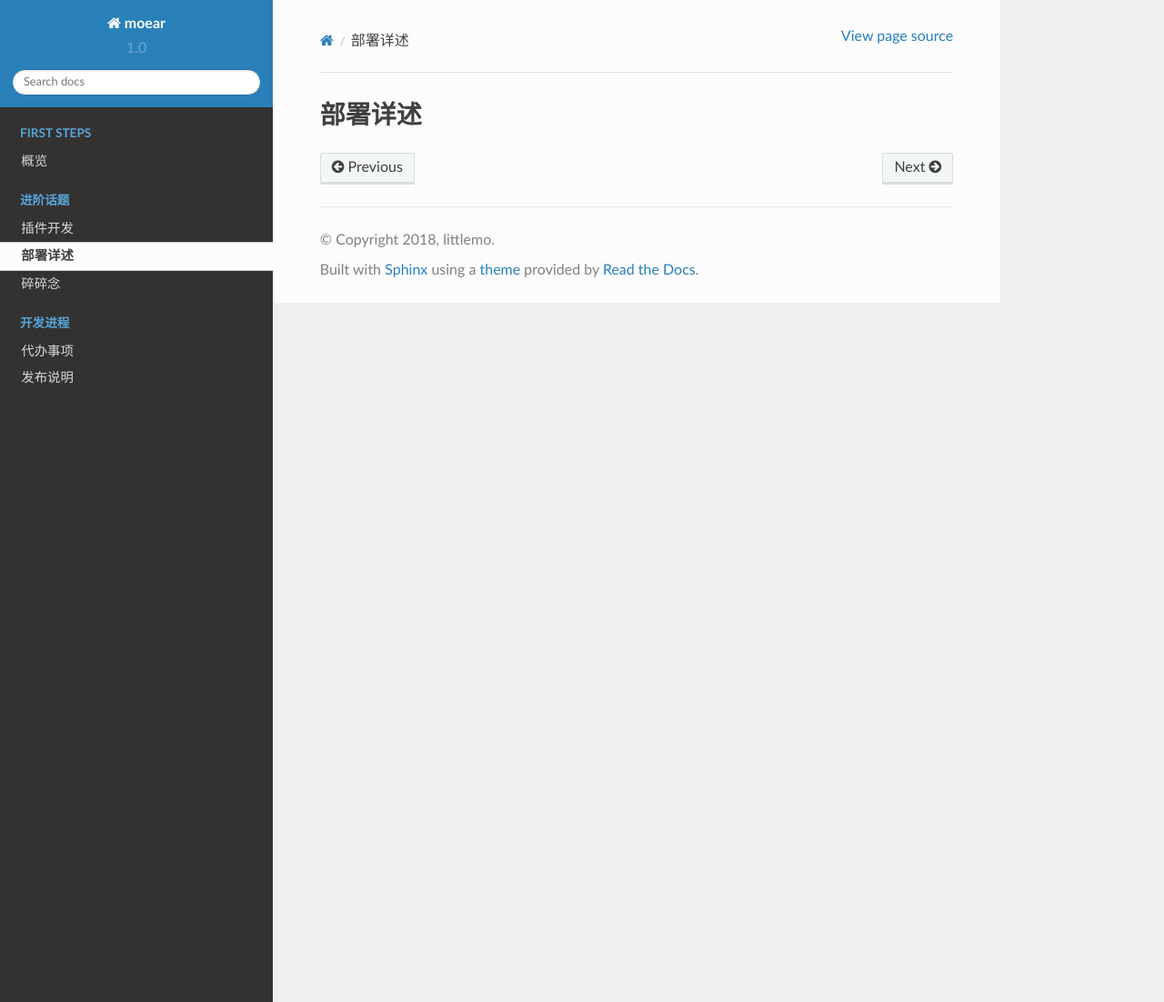
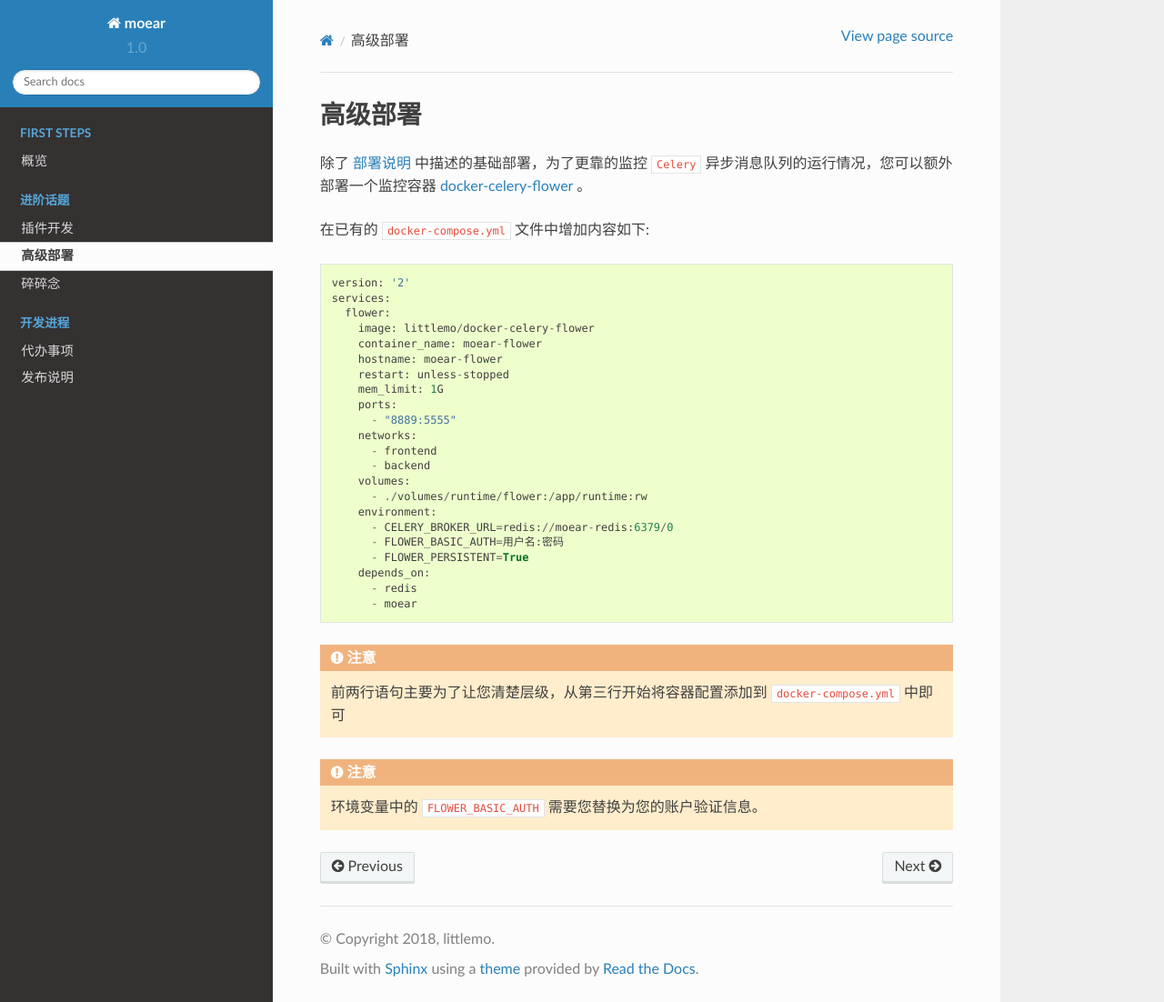
Before and after one commit to littlemo/moear, a Sphinx documentation site: the page built from docs/source/topics/deployment.rst, in a window 1280 px wide and 1102 px high. Shown: the whole window at 91% size. Built offline with Sphinx 7.4.7 and the Read the Docs theme 2.0.0, drawn with Linux system fonts in a browser that asks for light colours; formulas are drawn with MathJax 3.

Commit message:
F: 实现高级部署文档

```diff
--- a/docs/source/intro/overview.rst
+++ b/docs/source/intro/overview.rst
@@ -43,6 +43,7 @@ Kindle
 .. image:: images/kindle/6-post2.png
    :scale: 21 %
 
+.. _intro-overview-deployment:
 
 部署说明
 ========
--- a/docs/source/topics/deployment.rst
+++ b/docs/source/topics/deployment.rst
@@ -1,5 +1,44 @@
 .. _topics-deployment:
 
 ========
-部署详述
+高级部署
 ========
+
+除了 :ref:`intro-overview-deployment` 中描述的基础部署，为了更靠的监控 ``Celery``
+异步消息队列的运行情况，您可以额外部署一个监控容器 `docker-celery-flower`_ 。
+
+在已有的 ``docker-compose.yml`` 文件中增加内容如下::
+
+    version: '2'
+    services:
+      flower:
+        image: littlemo/docker-celery-flower
+        container_name: moear-flower
+        hostname: moear-flower
+        restart: unless-stopped
+        mem_limit: 1G
+        ports:
+          - "8889:5555"
+        networks:
+          - frontend
+          - backend
+        volumes:
+          - ./volumes/runtime/flower:/app/runtime:rw
+        environment:
+          - CELERY_BROKER_URL=redis://moear-redis:6379/0
+          - FLOWER_BASIC_AUTH=用户名:密码
+          - FLOWER_PERSISTENT=True
+        depends_on:
+          - redis
+          - moear
+
+.. attention::
+
+    前两行语句主要为了让您清楚层级，从第三行开始将容器配置添加到 ``docker-compose.yml`` 中即可
+
+.. attention::
+
+    环境变量中的 ``FLOWER_BASIC_AUTH`` 需要您替换为您的账户验证信息。
+
+
+.. _docker-celery-flower: https://github.com/littlemo/docker-celery-flower
```
